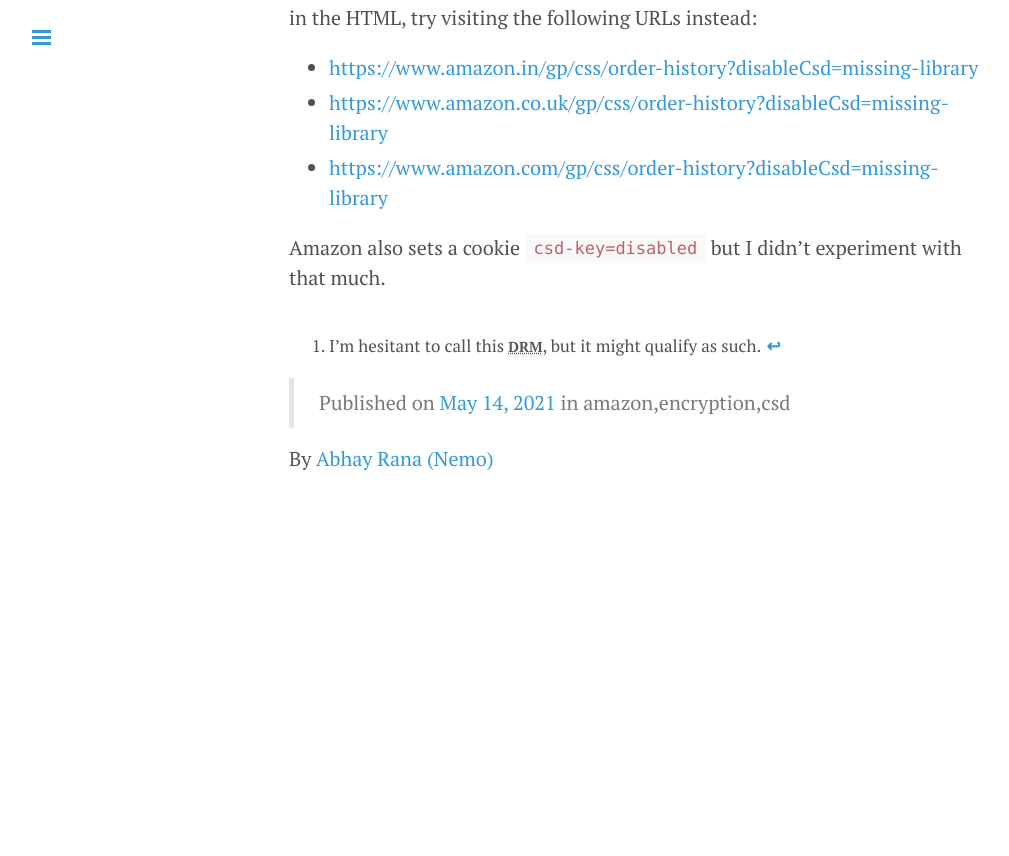
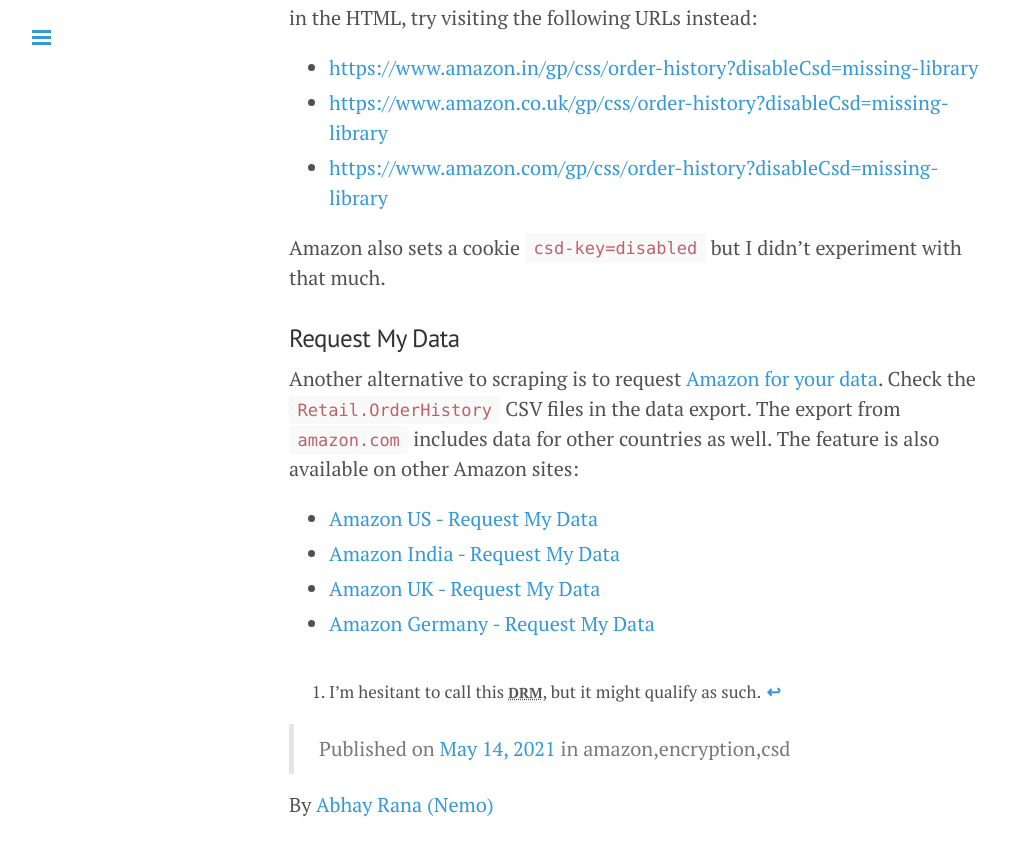
Before and after one commit to captn3m0/captn3m0.github.com, a Jekyll site: the page built from _posts/2021-05-14-amazon-website-order-drm.md, in a window 1280 px wide and 900 px high, scrolled down 1354 px. Shown: the top 856 px of the window, without its empty margins (1-1010 px from the left). Built offline with Jekyll 4.4.1, drawn with Linux system fonts in a browser that asks for light colours; comment, search, counter and statistics services are not loaded; before the commit the page ends 1908 px from its top, so only the background shows below that.

Commit message:
Adds Amazon Request my Data as alternative

```diff
--- a/_posts/2021-05-14-amazon-website-order-drm.md
+++ b/_posts/2021-05-14-amazon-website-order-drm.md
@@ -45,4 +45,13 @@
 
 Amazon also sets a cookie `csd-key=disabled` but I didn't experiment with that much.
 
+### Request My Data
+
+Another alternative to scraping is to request [Amazon for your data](https://amazon.com/gp/privacycentral/dsar/preview.html). Check the `Retail.OrderHistory` CSV files in the data export. The export from `amazon.com` includes data for other countries as well. The feature is also available on other Amazon sites:
+
+- [Amazon US - Request My Data](https://www.amazon.com/gp/privacycentral/dsar/preview.html)
+- [Amazon India - Request My Data](https://www.amazon.in/gp/privacycentral/dsar/preview.html)
+- [Amazon UK - Request My Data](https://www.amazon.co.uk/gp/privacycentral/dsar/preview.html)
+- [Amazon Germany - Request My Data](https://www.amazon.de/gp/privacycentral/dsar/preview.html)
+
 [^1]: I'm hesitant to call this <a href="https://www.defectivebydesign.org/"><abbr title="Digital Restrictions Management">DRM</abbr></a>, but it might qualify as such.
```
